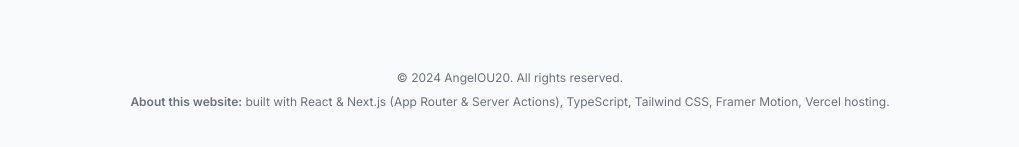
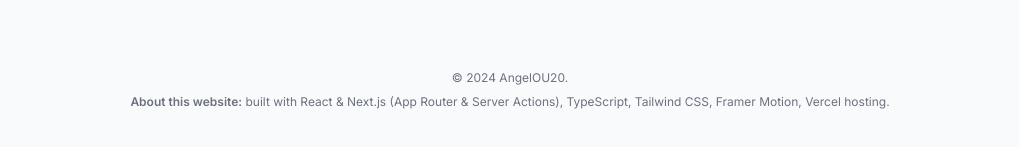
Before and after one commit to AngelOU20/portfolio-website, a Next.js app: page / in a window 1280 px wide. Shown: the part 5413-5560 px from the top of the page, without its empty margins (130-1149 px from the left). Built offline with nearby package versions, Linux system fonts and the light colour scheme.

Commit message:
refactor(Footer): remove 'All rights reserved.' text

```diff
--- a/components/footer/Footer.tsx
+++ b/components/footer/Footer.tsx
@@ -3,9 +3,7 @@ import React from 'react';
 export function Footer() {
   return (
     <footer className="mb-10 px-4 text-center text-gray-500 dark:text-gray-400">
-      <small className="mb-2 block text-xs">
-        &copy; 2024 AngelOU20. All rights reserved.
-      </small>
+      <small className="mb-2 block text-xs">&copy; 2024 AngelOU20.</small>
       <p className="text-xs">
         <span className="font-semibold">About this website:</span> built with React &
         Next.js (App Router & Server Actions), TypeScript, Tailwind CSS, Framer Motion,
```
